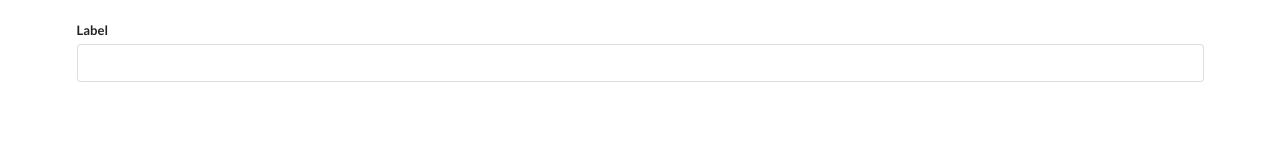
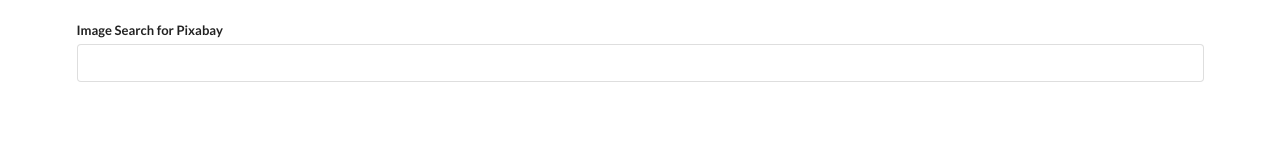
Before and after one commit to MasayoshiKanemitsu/react_imageSearch, a React (Create React App) app in the folder myapp/: page / in a window 1280 px wide. Shown: the top 160 px of the page. Built offline with nearby package versions, Linux system fonts and the light colour scheme.

Commit message:
リロード無効化処理追加

```diff
--- a/myapp/src/components/SearchBar.js
+++ b/myapp/src/components/SearchBar.js
@@ -1,12 +1,17 @@
 import React from "react";
 
 const SearchBar = () => {
+  //inputをフォーカスした状態でEnterを押した時のリロードを無効化
+  const onFormSubmit = (event) => {
+    event.preventDefault();
+  };
+
   return (
     <>
-      <form action='' className='ui form'>
+      <form onSubmit={onFormSubmit} className='ui form'>
         <div className='field'>
-          <label htmlFor=''>Label</label>
-          <input type='text' name='' id='' />
+          <label htmlFor=''>Image Search for Pixabay</label>
+          <input type='text' name='' id='' placeholder='' />
         </div>
       </form>
     </>
```
